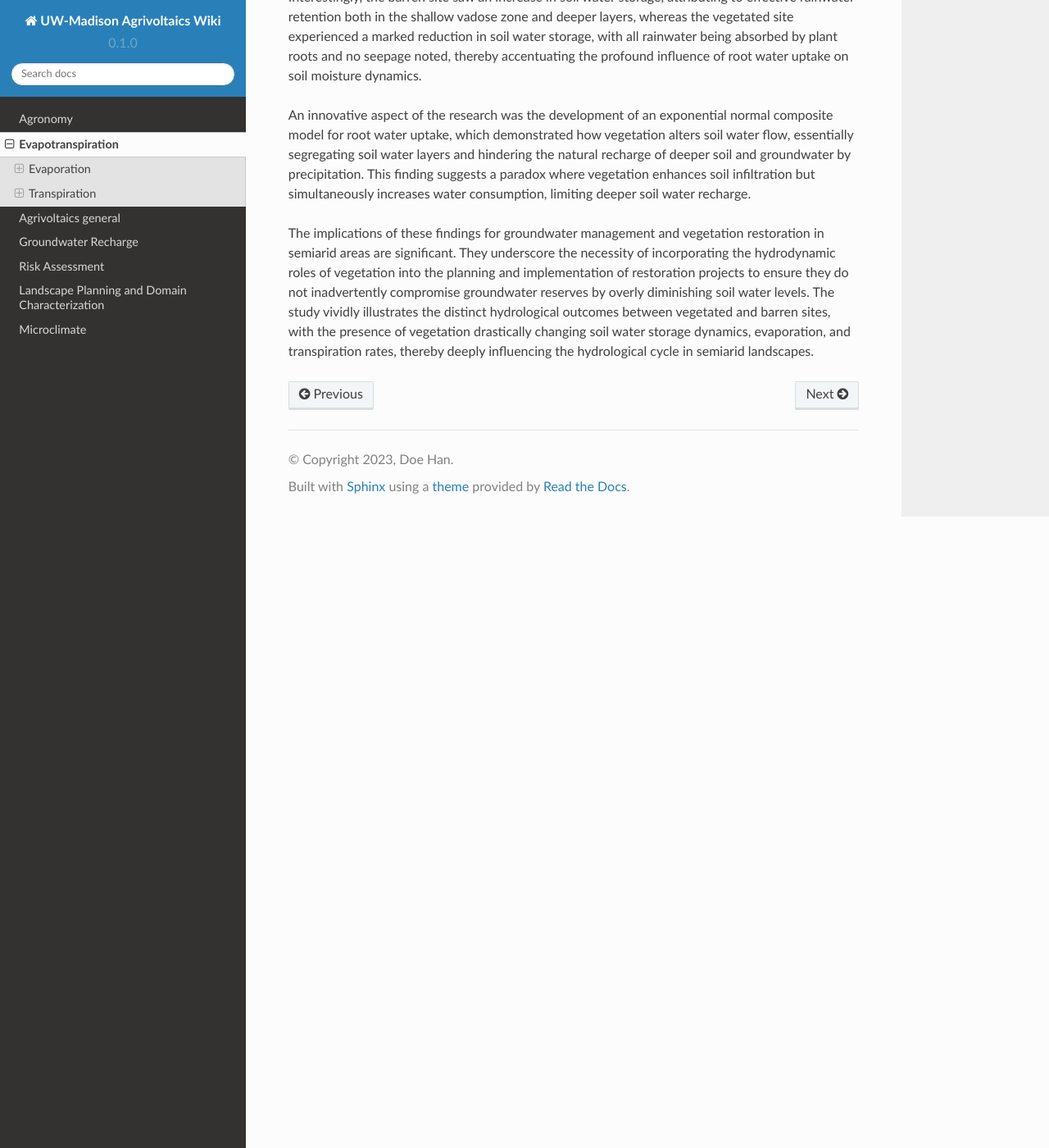
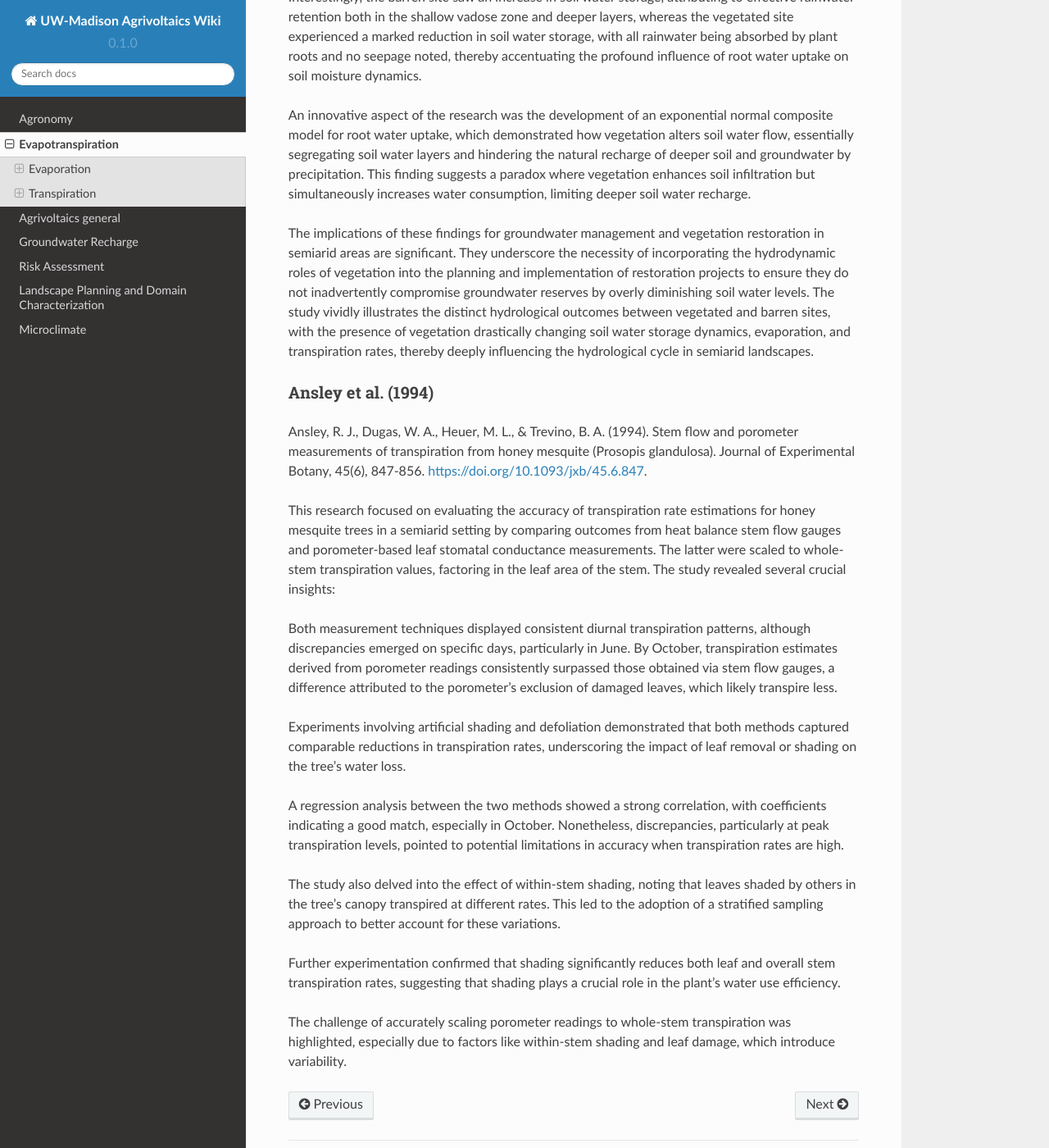
Before and after one commit to hanhydro/wiki, a Sphinx documentation site: the page built from docs/source/et.rst, in a window 1280 px wide and 1400 px high, scrolled down 3441 px. Shown: the whole window at 82% size. Built offline with Sphinx 7.4.7 and the Read the Docs theme 2.0.0, drawn with Linux system fonts in a browser that asks for light colours; pages that are not in the unit, such as notebooks, are missing from menus.

Commit message:
Update et.rst

```diff
--- a/docs/source/et.rst
+++ b/docs/source/et.rst
@@ -65,3 +65,23 @@ This investigation focuses on the impact of Salix (willow) vegetation on soil wa
 An innovative aspect of the research was the development of an exponential normal composite model for root water uptake, which demonstrated how vegetation alters soil water flow, essentially segregating soil water layers and hindering the natural recharge of deeper soil and groundwater by precipitation. This finding suggests a paradox where vegetation enhances soil infiltration but simultaneously increases water consumption, limiting deeper soil water recharge.
 
 The implications of these findings for groundwater management and vegetation restoration in semiarid areas are significant. They underscore the necessity of incorporating the hydrodynamic roles of vegetation into the planning and implementation of restoration projects to ensure they do not inadvertently compromise groundwater reserves by overly diminishing soil water levels. The study vividly illustrates the distinct hydrological outcomes between vegetated and barren sites, with the presence of vegetation drastically changing soil water storage dynamics, evaporation, and transpiration rates, thereby deeply influencing the hydrological cycle in semiarid landscapes.
+
+
+
+Ansley et al. (1994)
+++++++++++++++++++++
+Ansley, R. J., Dugas, W. A., Heuer, M. L., & Trevino, B. A. (1994). Stem flow and porometer measurements of transpiration from honey mesquite (Prosopis glandulosa). Journal of Experimental Botany, 45(6), 847-856. https://doi.org/10.1093/jxb/45.6.847.
+
+This research focused on evaluating the accuracy of transpiration rate estimations for honey mesquite trees in a semiarid setting by comparing outcomes from heat balance stem flow gauges and porometer-based leaf stomatal conductance measurements. The latter were scaled to whole-stem transpiration values, factoring in the leaf area of the stem. The study revealed several crucial insights:
+
+Both measurement techniques displayed consistent diurnal transpiration patterns, although discrepancies emerged on specific days, particularly in June. By October, transpiration estimates derived from porometer readings consistently surpassed those obtained via stem flow gauges, a difference attributed to the porometer's exclusion of damaged leaves, which likely transpire less.
+
+Experiments involving artificial shading and defoliation demonstrated that both methods captured comparable reductions in transpiration rates, underscoring the impact of leaf removal or shading on the tree's water loss.
+
+A regression analysis between the two methods showed a strong correlation, with coefficients indicating a good match, especially in October. Nonetheless, discrepancies, particularly at peak transpiration levels, pointed to potential limitations in accuracy when transpiration rates are high.
+
+The study also delved into the effect of within-stem shading, noting that leaves shaded by others in the tree's canopy transpired at different rates. This led to the adoption of a stratified sampling approach to better account for these variations.
+
+Further experimentation confirmed that shading significantly reduces both leaf and overall stem transpiration rates, suggesting that shading plays a crucial role in the plant's water use efficiency.
+
+The challenge of accurately scaling porometer readings to whole-stem transpiration was highlighted, especially due to factors like within-stem shading and leaf damage, which introduce variability.
```
